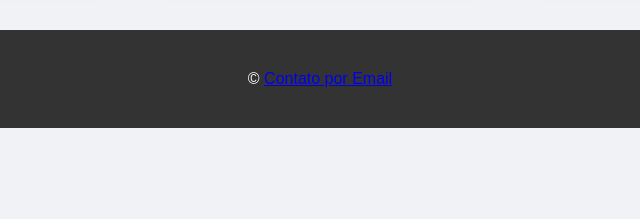
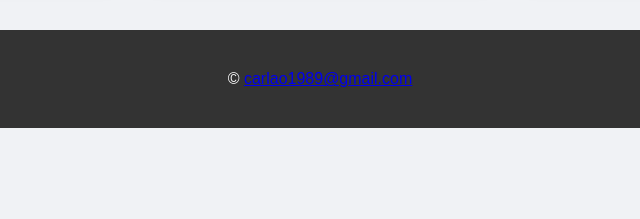
Before and after one commit to cursotiete-blip/cursotiete-blip.github.io, a plain HTML site: page index.html in a window 1280 px wide. Shown: the part 922-1141 px from the top of the page, 320-960 px from the left. Drawn offline with Linux system fonts and the light colour scheme.

Commit message:
Update index.html

```diff
--- a/index.html
+++ b/index.html
@@ -38,7 +38,7 @@
     </main>
 
     <footer class="rodape">
-        <p>&copy; <a href="mailto:carlao1989@gmail.com">Contato por Email</a></p>
+        <p>&copy; <a href="mailto:carlao1989@gmail.com">carlao1989@gmail.com</a></p>
     </footer>
 
 </body>
```
